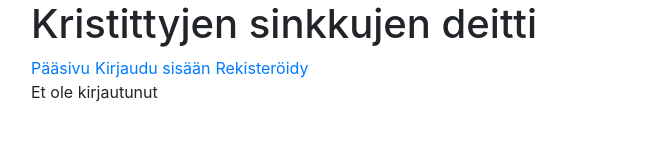
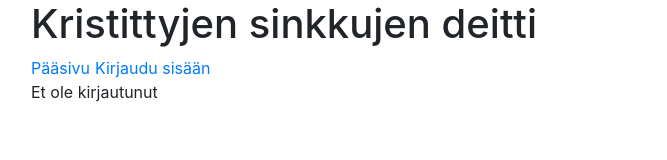
Before and after one commit to Ohtu-KSDeitti/frontend_ksd, a React (Create React App) app: page / in a window 1280 px wide. Shown: the top 160 px of the page, without its empty margins (54-721 px from the left). Built offline with nearby package versions, Linux system fonts and the light colour scheme.

Commit message:
small fix to navi

```diff
--- a/src/components/templates/Menu.js
+++ b/src/components/templates/Menu.js
@@ -10,7 +10,6 @@ const Menu = ({ loggedUser, logout }) => {
       <div>
         <a href="/" style={padding}>Pääsivu</a>
         <a id="loginform" href="/login" style={padding}>Kirjaudu sisään</a>
-        <a id="registerform" href="/register" style={padding}>Rekisteröidy</a>
       </div>
     )
   }
```
Also changed, not shown: 1 other file (tests, documents, lock files or other folders).
